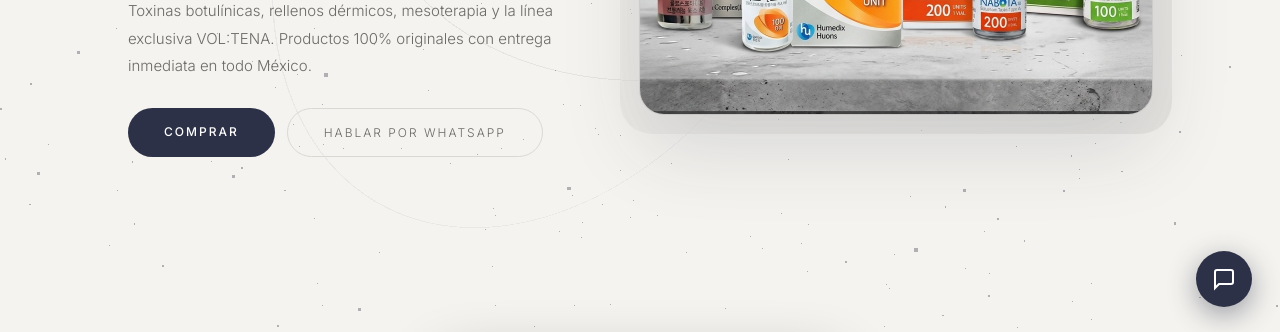
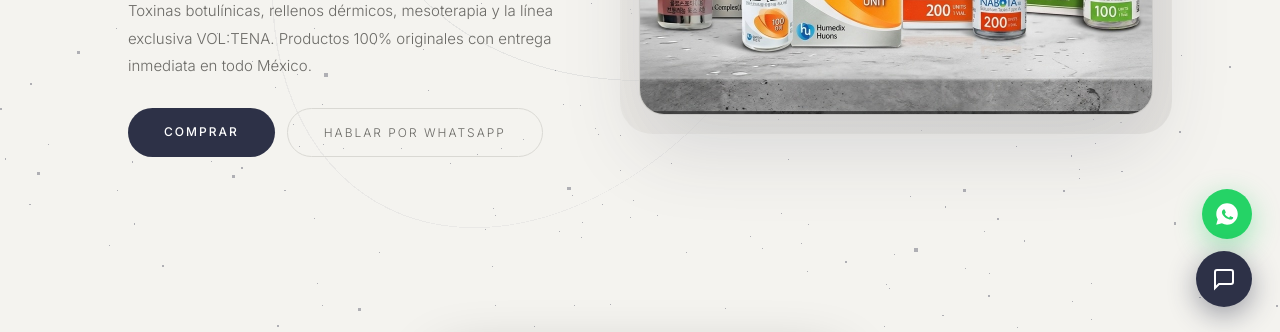
Before and after one commit to SamBKings/Fancy-Water-web, a website: page index.html in a window 1280 px wide. Shown: the part 465-797 px from the top of the page. Drawn offline with nearby package versions, Linux system fonts and the light colour scheme; animation ran at ten frames a second; a web font is replaced by a local one.

Commit message:
Add WhatsApp floating action button

```diff
--- a/index.html
+++ b/index.html
@@ -1460,6 +1460,27 @@
       .chat-fab { bottom:20px; right:16px; }
       .chat-window { bottom:88px; right:16px; max-height:70vh; }
     }
+    /* ── WHATSAPP FAB ────────────────────────────────────────────── */
+    .wa-fab {
+      position:fixed; bottom:96px; right:28px; z-index:500;
+      width:50px; height:50px; border-radius:50%;
+      background:#25D366; color:#fff;
+      display:flex; align-items:center; justify-content:center;
+      box-shadow:0 8px 28px rgba(37,211,102,.40);
+      cursor:pointer; border:none; text-decoration:none;
+      transition:transform .25s, box-shadow .25s;
+      touch-action:manipulation; -webkit-tap-highlight-color:transparent;
+    }
+    @media(hover:hover) and (pointer:fine) {
+      .wa-fab:hover { transform:scale(1.08); box-shadow:0 12px 36px rgba(37,211,102,.55); }
+    }
+    .wa-fab:active { transform:scale(.94); }
+    @media(max-width:640px) {
+      .wa-fab { bottom:160px; }
+    }
+    @media(max-width:480px) {
+      .wa-fab { bottom:152px; right:16px; }
+    }
     /* ── CART FAB (mobile only) ───────────────────────────────────── */
     .cart-fab-mobile {
       position:fixed; bottom:96px; right:28px; z-index:500;
@@ -1492,10 +1513,11 @@
       .cart-fab-mobile { bottom:88px; right:16px; }
     }
     /* ── FABs ceden el paso: ocultos mientras carrito o checkout están abiertos ── */
-    .chat-fab, .cart-fab-mobile { transition:transform .25s, box-shadow .25s, opacity .25s, visibility .25s; }
+    .chat-fab, .cart-fab-mobile, .wa-fab { transition:transform .25s, box-shadow .25s, opacity .25s, visibility .25s; }
     body.fw-overlay-open .chat-fab,
     body.fw-overlay-open .chat-window,
-    body.fw-overlay-open .cart-fab-mobile {
+    body.fw-overlay-open .cart-fab-mobile,
+    body.fw-overlay-open .wa-fab {
       opacity:0; visibility:hidden; pointer-events:none;
     }
 
@@ -2345,6 +2367,17 @@
 </footer>
 
 <!-- ─── CART ──────────────────────────────────────────────────────── -->
+<!-- WhatsApp FAB -->
+<a class="wa-fab" id="waFab"
+   href="https://wa.me/528134188472?text=Hola%20Fancy%20Water%2C%20me%20interesa%20un%20pedido"
+   target="_blank" rel="noopener"
+   aria-label="Contactar por WhatsApp"
+   onclick="gtag('event','ads_conversion_Contactar_1',{});">
+  <svg width="26" height="26" viewBox="0 0 24 24" fill="currentColor" xmlns="http://www.w3.org/2000/svg">
+    <path d="M12.04 2C6.58 2 2.13 6.45 2.13 11.91c0 1.75.46 3.45 1.32 4.95L2.05 22l5.25-1.38c1.45.79 3.08 1.21 4.74 1.21 5.46 0 9.91-4.45 9.91-9.91C21.95 6.45 17.5 2 12.04 2zm5.52 13.83c-.23.64-1.33 1.22-1.83 1.3-.46.07-1.05.1-1.69-.1a15.6 15.6 0 01-1.53-.57C10.1 15.44 8.5 13.23 8.37 13.06c-.13-.17-1.06-1.4-1.06-2.68s.67-1.9.91-2.16c.24-.26.52-.32.69-.32h.5c.16 0 .38-.06.6.45.22.52.74 1.8.81 1.93.07.13.11.28.02.45-.09.17-.13.28-.26.43l-.38.45c-.13.14-.26.28-.11.55.15.27.67 1.1 1.43 1.78.98.87 1.81 1.14 2.06 1.27.25.13.4.11.54-.07.15-.18.62-.72.79-.97.17-.25.33-.21.56-.13.23.08 1.47.69 1.72.82.25.13.42.19.48.3.06.1.06.6-.17 1.24z"/>
+  </svg>
+</a>
+
 <!-- Cart FAB mobile -->
 <button class="cart-fab-mobile" id="cartFabMobile" onclick="toggleCart()" aria-label="Ver carrito">
   <svg width="22" height="22" fill="none" stroke="currentColor" stroke-width="1.8" viewBox="0 0 24 24">
```
